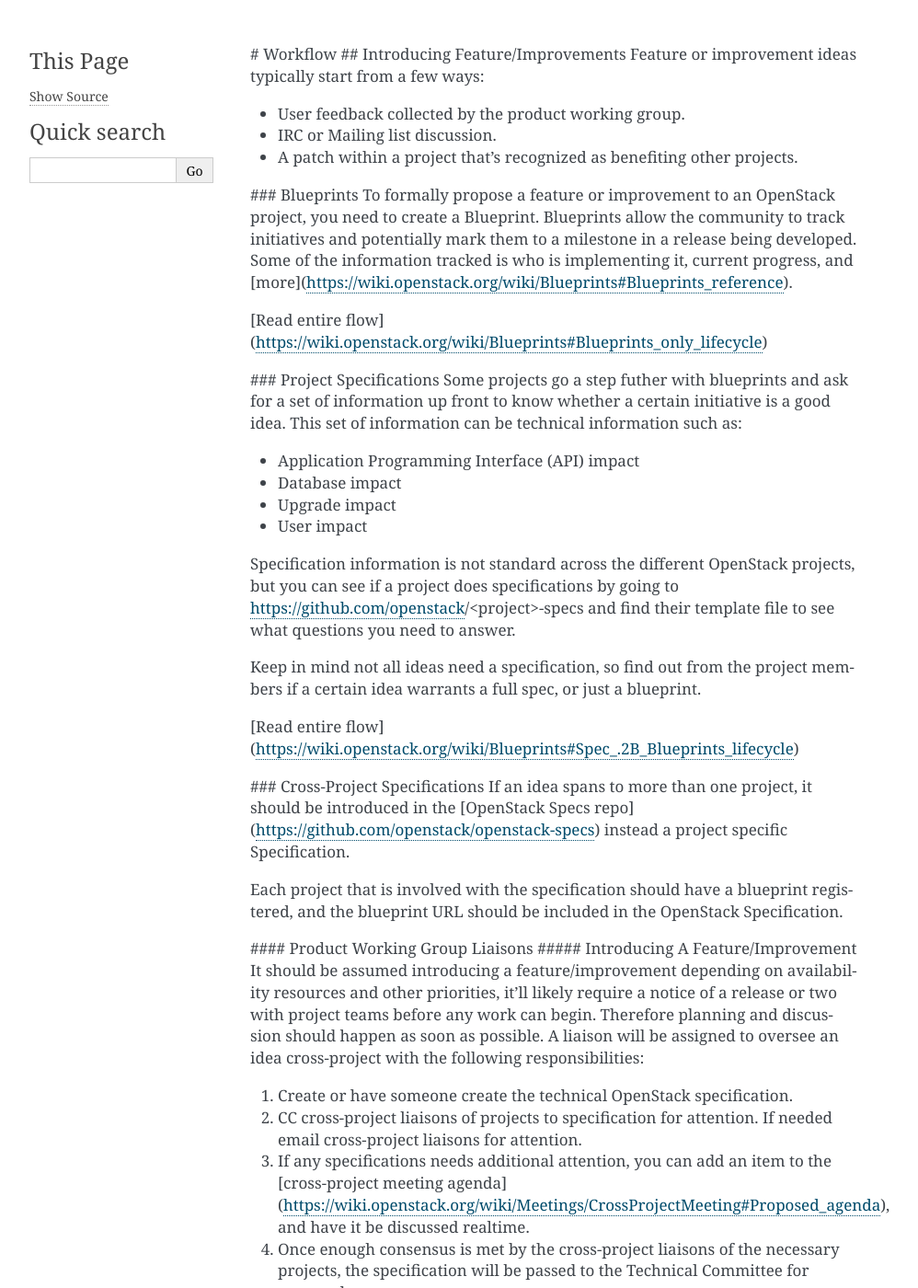
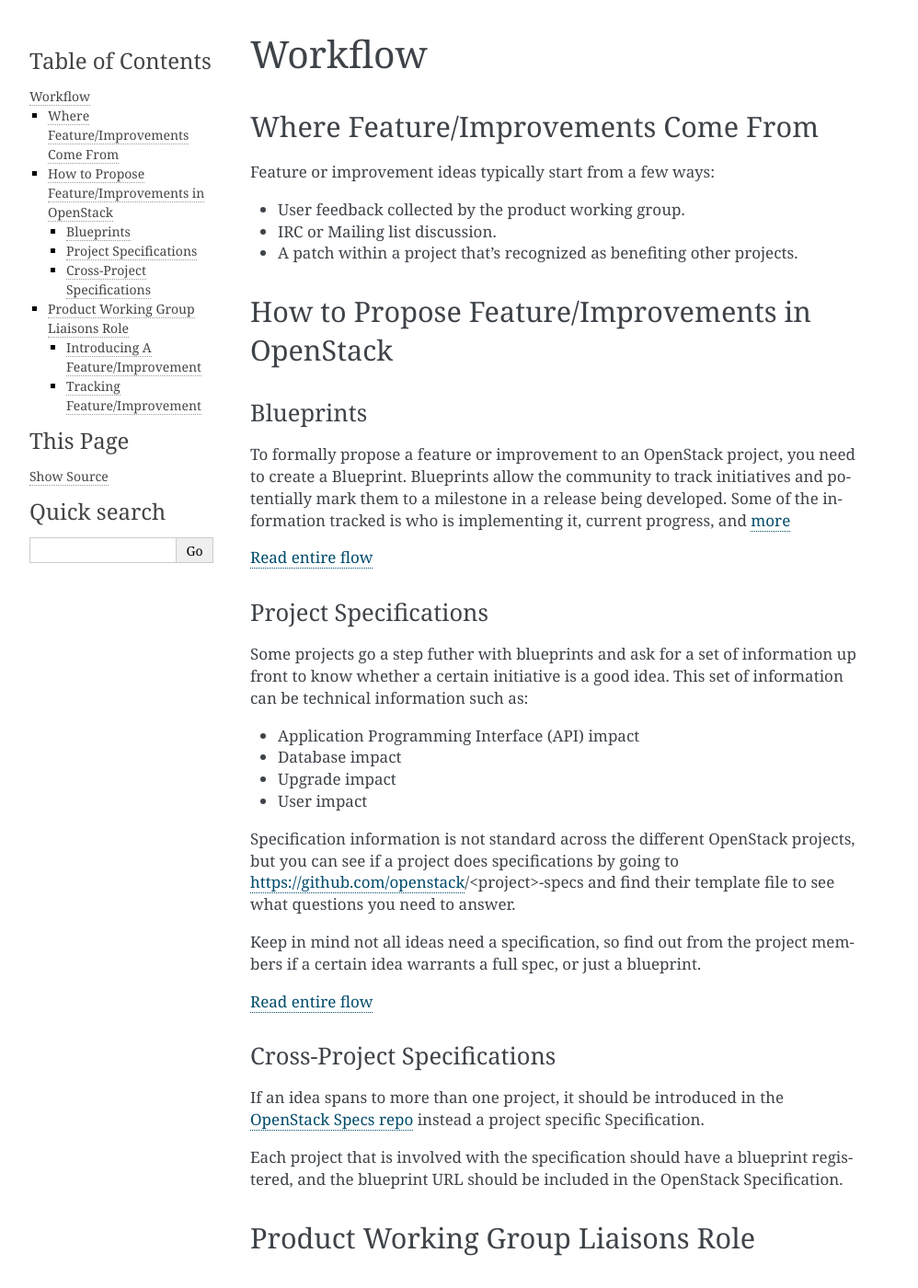
Before and after one commit to openstack-archive/development-proposals, a Sphinx documentation site: the page built from doc/source/workflow/workflow.rst, in a window 1280 px wide and 1400 px high. Shown: the whole window at 92% size, without its empty margins (148-1146 px from the left). Built offline with Sphinx 7.4.7, drawn with Linux system fonts in a browser that asks for light colours; some of the changed text lies outside the part shown.

Commit message:
Fix syntax of workflow document
This uses the correct restructed text syntax so the workflow document
can be parsed correctly.

Change-Id: I797c2433526b7346e456259efc710e3b5b69b5bd

```diff
--- a/doc/source/workflow/workflow.rst
+++ b/doc/source/workflow/workflow.rst
@@ -1,22 +1,26 @@
-# Workflow
-## Introducing Feature/Improvements
+Workflow
+=======
+Where Feature/Improvements Come From
+------------------------------------
 Feature or improvement ideas typically start from a few ways:
 
 * User feedback collected by the product working group.
 * IRC or Mailing list discussion.
 * A patch within a project that's recognized as benefiting other projects.
 
-### Blueprints
+How to Propose Feature/Improvements in OpenStack
+-----------------------------------------------
+Blueprints
+^^^^^^^^^^
 To formally propose a feature or improvement to an OpenStack project, you need
 to create a Blueprint. Blueprints allow the community to track initiatives and
 potentially mark them to a milestone in a release being developed. Some of the
-information tracked is who is implementing it, current progress, and
-[more](https://wiki.openstack.org/wiki/Blueprints#Blueprints_reference).
+information tracked is who is implementing it, current progress, and `more <https://wiki.openstack.org/wiki/Blueprints#Blueprints_reference>`_
 
-[Read entire
-flow](https://wiki.openstack.org/wiki/Blueprints#Blueprints_only_lifecycle)
+`Read entire flow <https://wiki.openstack.org/wiki/Blueprints#Blueprints_only_lifecycle>`_
 
-### Project Specifications
+Project Specifications
+^^^^^^^^^^^^^^^^^^^^^^
 Some projects go a step futher with blueprints and ask for a set of information
 up front to know whether a certain initiative is a good idea. This set of
 information can be technical information such as:
@@ -34,20 +38,22 @@
 Keep in mind not all ideas need a specification, so find out from the project
 members if a certain idea warrants a full spec, or just a blueprint.
 
-[Read entire
-flow](https://wiki.openstack.org/wiki/Blueprints#Spec_.2B_Blueprints_lifecycle)
+`Read entire flow <https://wiki.openstack.org/wiki/Blueprints#Spec_.2B_Blueprints_lifecycle>`_
 
-### Cross-Project Specifications
+Cross-Project Specifications
+^^^^^^^^^^^^^^^^^^^^^^^^^^^^
 If an idea spans to more than one project, it should be introduced in the
-[OpenStack Specs repo](https://github.com/openstack/openstack-specs) instead
+`OpenStack Specs repo <https://github.com/openstack/openstack-specs>`_ instead
 a project specific Specification.
 
 Each project that is involved with the specification should have a blueprint
 registered, and the blueprint URL should be included in the OpenStack
 Specification.
 
-#### Product Working Group Liaisons
-##### Introducing A Feature/Improvement
+Product Working Group Liaisons Role
+-----------------------------------
+Introducing A Feature/Improvement
+^^^^^^^^^^^^^^^^^^^^^^^^^^^^^^^^^
 It should be assumed introducing a feature/improvement depending on
 availability resources and other priorities, it'll likely require a notice of
 a release or two with project teams before any work can begin. Therefore
@@ -58,16 +64,16 @@
 2. CC cross-project liaisons of projects to specification for attention. If
    needed email cross-project liaisons for attention.
 3. If any specifications needs additional attention, you can add an item to the
-   [cross-project meeting
-   agenda](https://wiki.openstack.org/wiki/Meetings/CrossProjectMeeting#Proposed_agenda),
+   `cross-project meeting agenda
+   <https://wiki.openstack.org/wiki/Meetings/CrossProjectMeeting#Proposed_agenda>`_,
    and have it be discussed realtime.
 4. Once enough consensus is met by the cross-project liaisons of the necessary
    projects, the specification will be passed to the Technical Committee for
    approval.
 
 
-##### Tracking Feature/Improvement
-
+Tracking Feature/Improvement
+^^^^^^^^^^^^^^^^^^^^^^^^^^^^
 1. The Product Working Group Liaison should identify with each project involved
    who will actually implement the feature/improvement.
 2. Alignment with each project implementing the feature/improvement in the same
```
